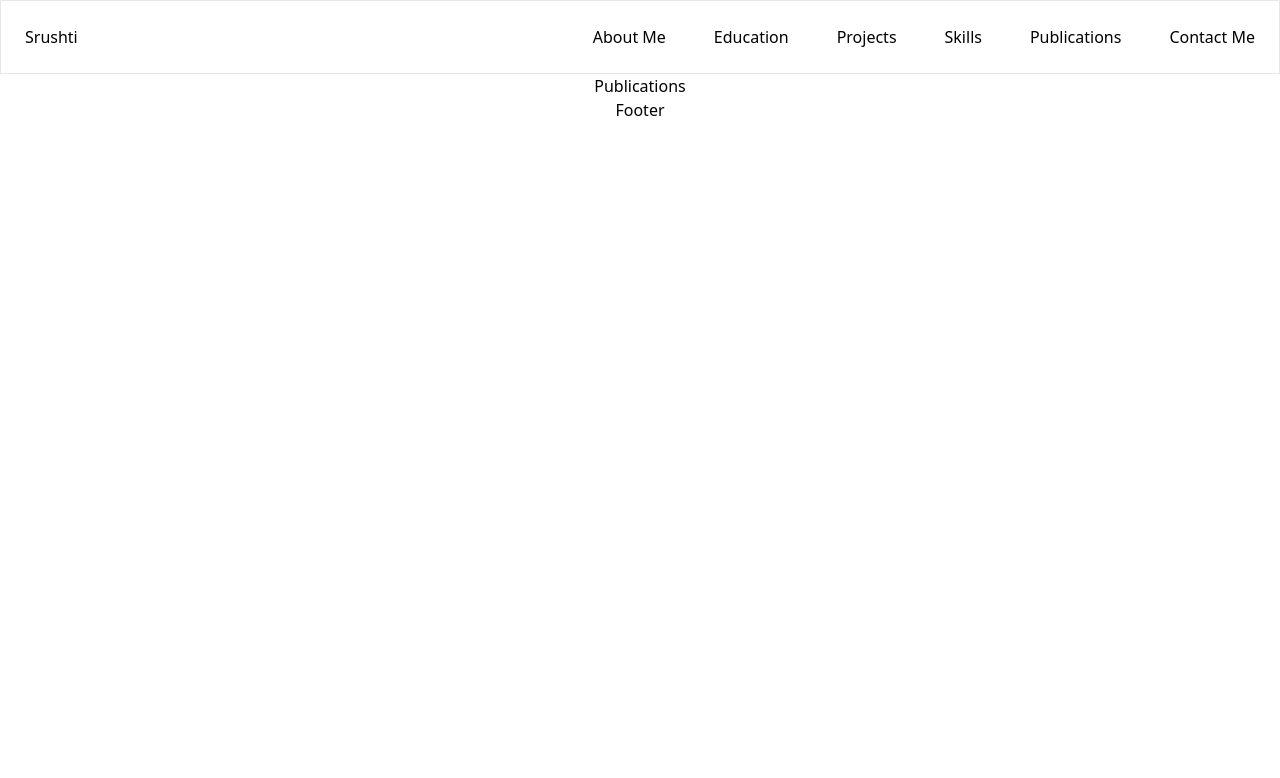
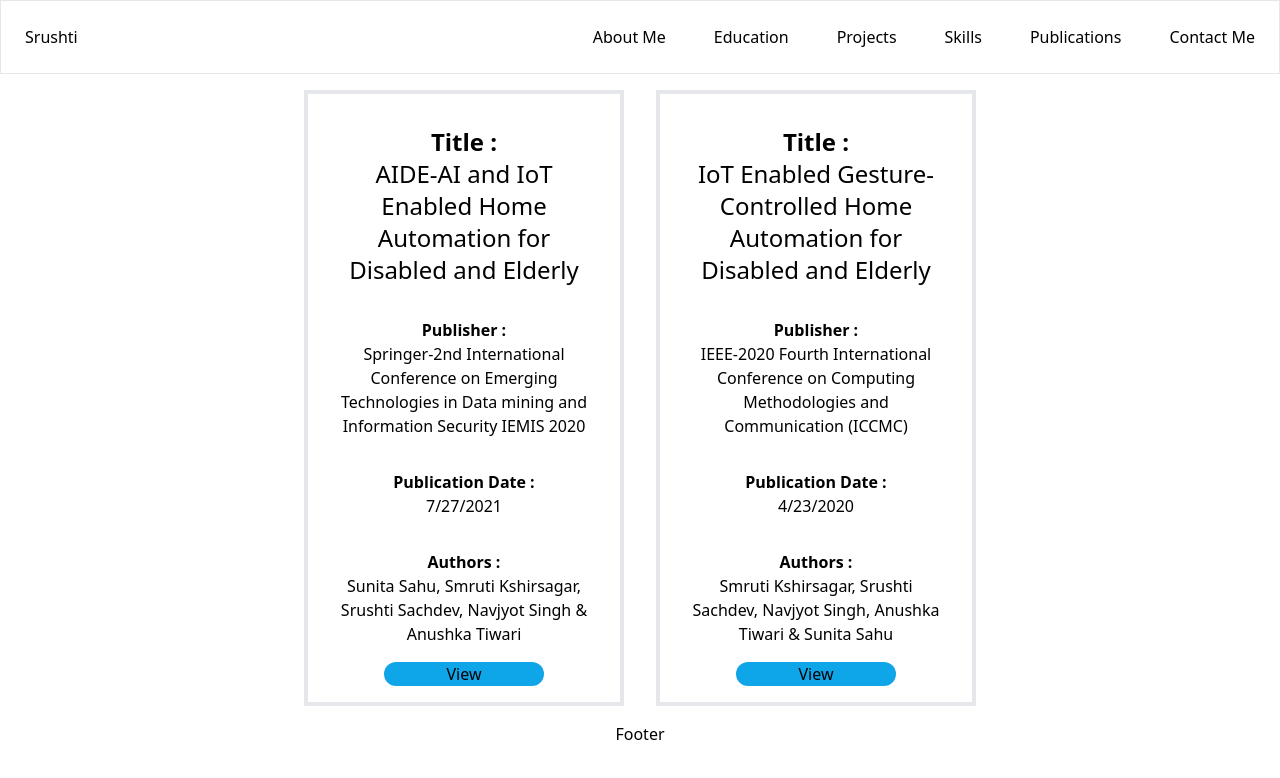
Before and after one commit to srushtiss/PortfolioWebsite, a React (Create React App) app: page /publications in a window 1280 px wide. Shown: the top 778 px of the page. Built offline with nearby package versions, Linux system fonts and the light colour scheme.

Commit message:
Publication Page completed

```diff
--- /dev/null
+++ b/src/components/Card/Card.js
@@ -0,0 +1,16 @@
+import React from 'react'
+import { Link } from 'react-router-dom'
+
+const Card = (props) => {
+  return (
+      <div className="m-4 p-4 box-border h-auto w-80 border-4">
+          <h1 className="p-4 text-2xl"><h1 className='font-bold'>Title : </h1>{props.title}</h1>
+          <h3 className="p-4 text-md"><h3 className='font-bold'>Publisher : </h3>{props.publisher}</h3>
+          <h3 className="p-4 text-md"><h3 className='font-bold'>Publication Date : </h3>{props.publication_date}</h3>
+          <h3 className="p-4 text-md"><h3 className='font-bold'>Authors : </h3>{props.authors}</h3>
+          <button className='rounded-full bg-sky-500 hover:bg-sky-700 w-40'><Link to={props.view}>View</Link></button>
+      </div>
+  )
+}
+
+export default Card
--- a/src/components/Education/Education.js
+++ b/src/components/Education/Education.js
@@ -22,7 +22,7 @@ const Education = () => {
                     <div className="bg-gray-300 p-6 rounded-md shadow-md">
                         <span
                             className="font-bold text-indigo-600 text-sm tracking-wide"
-                            >Aug 2021-May 2023</span
+                            >2021-2023</span
                         >
                         <h1 className="text-2xl font-bold pt-1">The University of Texas at Dallas</h1>
                         <h1 className="text-2xl font-bold pt-1">USA</h1>
@@ -41,7 +41,7 @@ const Education = () => {
                     <div className="bg-gray-300 p-6 rounded-md shadow-md">
                         <span
                             className="font-bold text-indigo-600 text-sm tracking-wide"
-                            >Aug 2016-Oct 2020</span
+                            >2016-2020</span
                         >
                         <h1 className="text-2xl font-bold pt-1">
                             VES Institute of technology-University of Mumbai
@@ -65,7 +65,7 @@ const Education = () => {
                     <div className="bg-gray-300 p-6 rounded-md shadow-md">
                         <span
                             className="font-bold text-indigo-600 text-sm tracking-wide"
-                            >March 2012</span
+                            >2014</span
                         >
                         <h1 className="text-2xl font-bold pt-1">Sant Tukaram National Model School (CBSE)</h1>
                         <h1 className="text-2xl font-bold pt-1">India</h1>
--- a/src/components/Publications/Publications.js
+++ b/src/components/Publications/Publications.js
@@ -1,8 +1,24 @@
 import React from 'react'
+import Card from "../Card/Card"
 
 const Publications = () => {
   return (
-    <div>Publications</div>
+    <div className='flex flex-wrap justify-center'>
+        <Card
+        title={"AIDE-AI and IoT Enabled Home Automation for Disabled and Elderly"}
+        view={"https://link.springer.com/chapter/10.1007/978-981-15-9927-9_23?error=cookies_not_supported&code=fc1c8f94-3db5-4ff2-9c40-5a95e1a03a13"}
+        publisher={"Springer-2nd International Conference on Emerging Technologies in Data mining and Information Security IEMIS 2020"}
+        publication_date={"7/27/2021"}
+        authors={"Sunita Sahu, Smruti Kshirsagar, Srushti Sachdev, Navjyot Singh & Anushka Tiwari "}
+        />
+        <Card
+        title={"IoT Enabled Gesture-Controlled Home Automation for Disabled and Elderly"}
+        view={"https://ieeexplore.ieee.org/abstract/document/9076488"}
+        publisher={"IEEE-2020 Fourth International Conference on Computing Methodologies and Communication (ICCMC)"}
+        publication_date={"4/23/2020"}
+        authors={"Smruti Kshirsagar, Srushti Sachdev, Navjyot Singh, Anushka Tiwari & Sunita Sahu"}
+        />
+    </div>
   )
 }
 
--- a/src/components/Skills/Skills.js
+++ b/src/components/Skills/Skills.js
@@ -3,8 +3,6 @@ import ProgressBar from './ProgressBar'
 import { skills } from '../../utils/data'
 
 const Skills = () => {
-
-  console.log(skills);
 
   return (
     <div className='flex-col bg-gray-100'>
```
